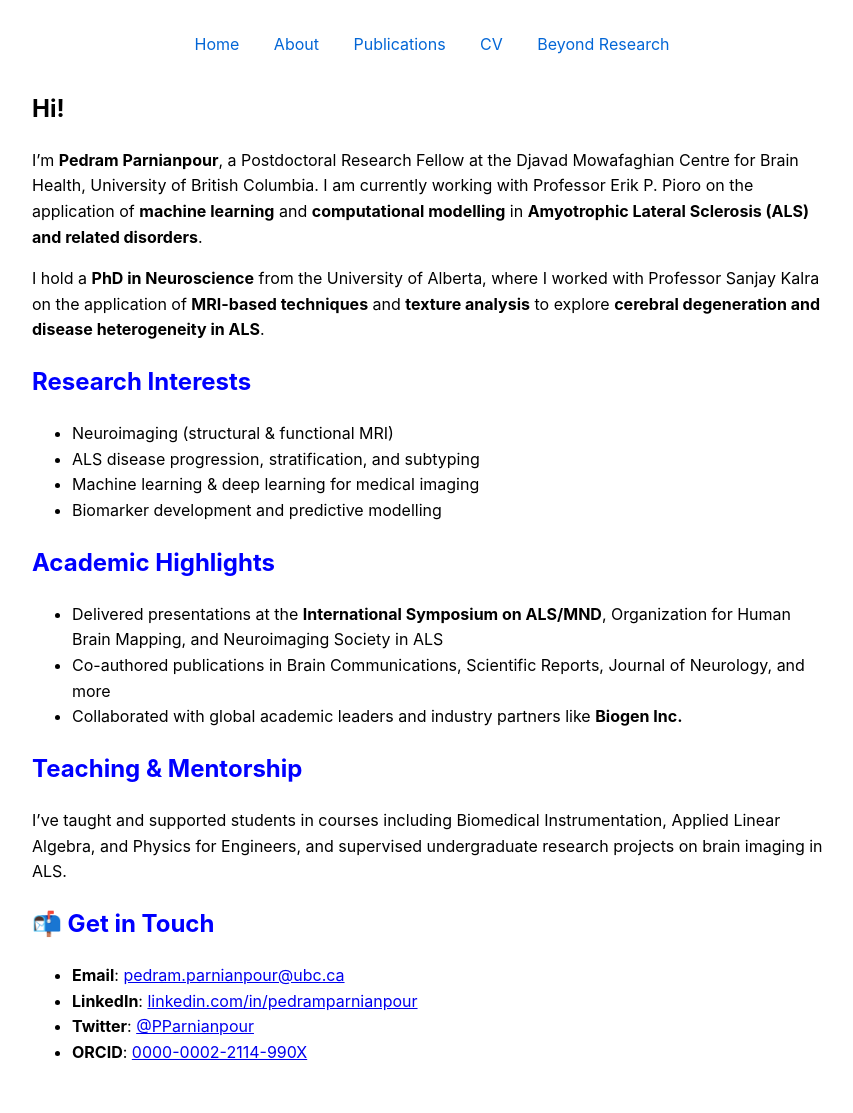
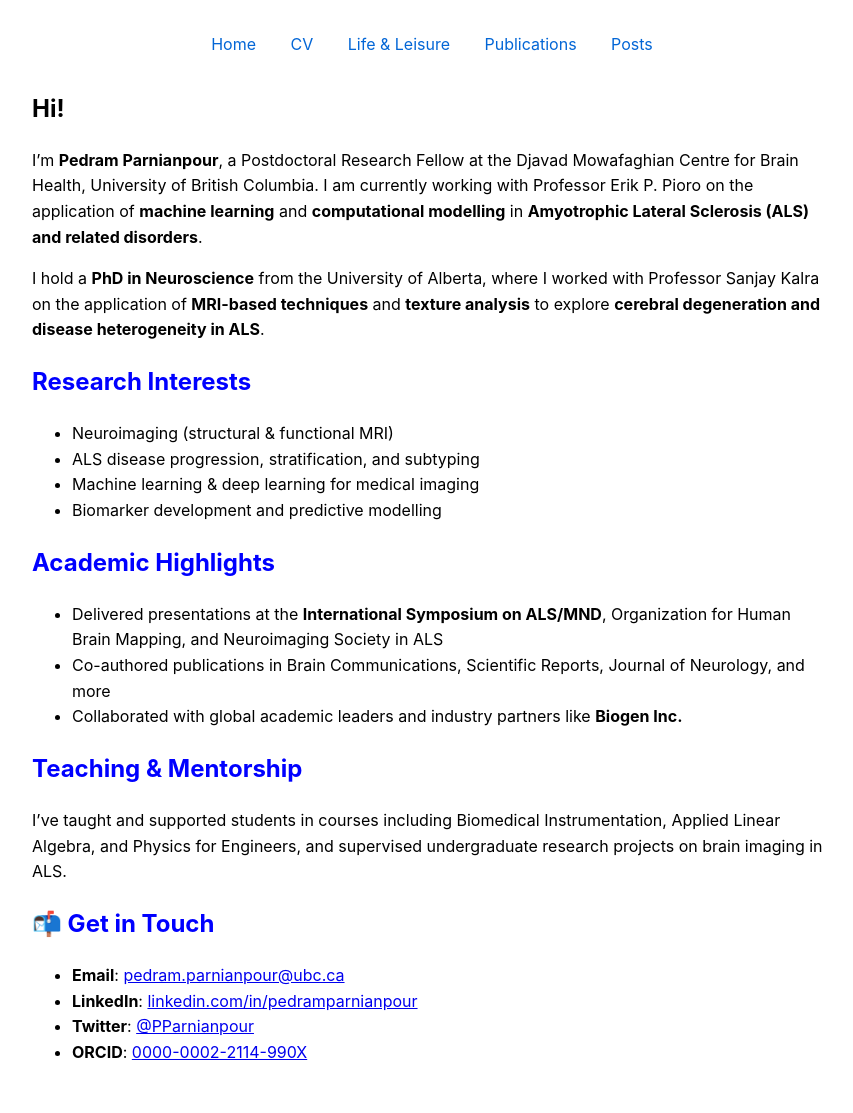
Before and after one commit to Pedram-Parnianpour/pedram-parnianpour.github.io, a Jekyll site: the page built from index.md, in a window 1280 px wide. Shown: the whole page, without its empty margins (208-1061 px from the left). Built offline with Jekyll 4.4.1, drawn with Linux system fonts in a browser that asks for light colours.

Commit message:
Update default.html

```diff
--- a/_layouts/default.html
+++ b/_layouts/default.html
@@ -28,10 +28,10 @@
   <body>
     <nav>
       <a href="/">Home</a>
-      <a href="/about">About</a>
+      <a href="/cv">CV</a>
+      <a href="/Life & Leisure">Life & Leisure</a>
       <a href="/publications">Publications</a>
-      <a href="/cv">CV</a>
-      <a href="/beyond-research">Beyond Research</a>
+      <a href="/Blog Posts">Posts</a>
     </nav>
     <main>
       {{ content }}
```
